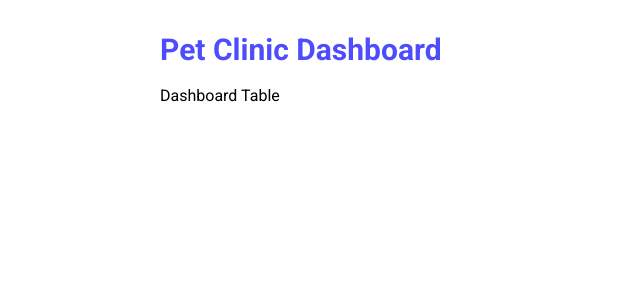
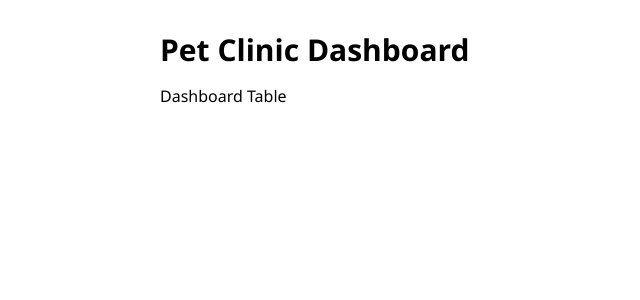
Before and after one commit to michael-lugashi/pet-clinic, a Next.js app: page / in a window 1280 px wide. Shown: the top 300 px of the page, without its empty margins (0-640 px from the left). Built offline with nearby package versions, Linux system fonts and the light colour scheme.

Commit message:
changed font and added colors

```diff
--- a/tailwind.config.js
+++ b/tailwind.config.js
@@ -1,19 +1,20 @@
 /** @type {import('tailwindcss').Config} */
 module.exports = {
-  content: [
-    "./pages/**/*.{js,ts,jsx,tsx}",
-    "./components/**/*.{js,ts,jsx,tsx}",
-  ],
+  content: ["./pages/**/*.{js,ts,jsx,tsx}", "./components/**/*.{js,ts,jsx,tsx}"],
   theme: {
     colors: {
-      primary: "#4D4DFE",
+      "dark-purple": "#7b3aed",
+      "light-purple": "#fcf3fb",
+      black: "#1a1a1a",
+      gray: "#757575",
+      white: "#ffffff"
     },
     fontFamily: {
-      mono: ["Roboto", "monospace"],
-      sans: ["Roboto", "sans-serif"],
-      serif: ["Roboto", "sans-serif"],
-      display: ["Roboto", "sans-serif"],
-      body: ["Roboto", "sans-serif"],
+      mono: ["Segoe UI", "monospace"],
+      sans: ["Segoe UI", "-apple-system", "BlinkMacSystemFont", "sans-serif"],
+      serif: ["Segoe UI", "sans-serif"],
+      display: ["Segoe UI", "sans-serif"],
+      body: ["Segoe UI", "sans-serif"],
     },
     extend: {
       gridTemplateRows: {
```
